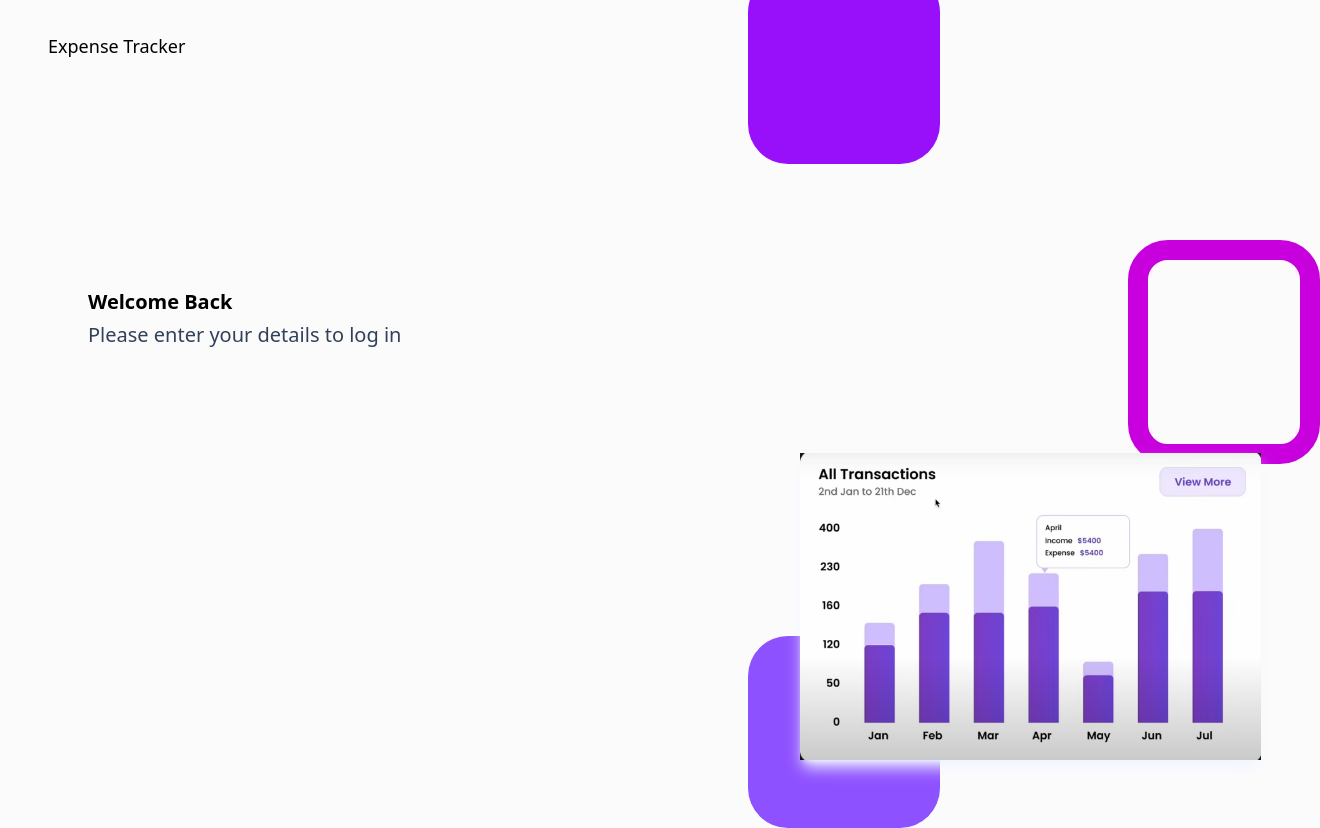
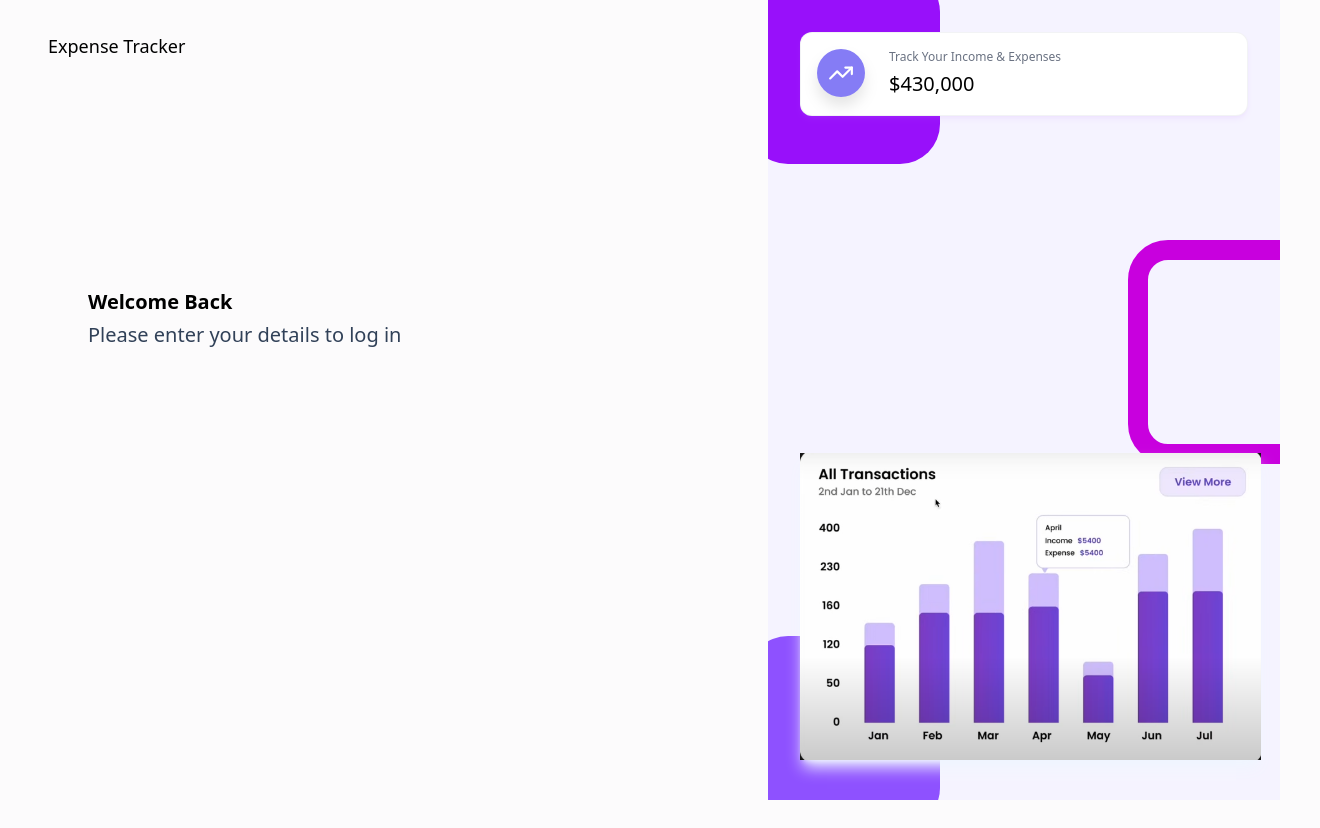
Before and after one commit to Shubham29768/expense-tracker, a React (Vite) app in the folder Frontend/expense-tracker/: page /login in a window 1280 px wide. Shown: the whole page, 1320 px wide, since content can reach past the window. After the commit the page ends 800 px from the top, so only its background shows below. Built offline with nearby package versions, Linux system fonts and the light colour scheme.

Commit message:
Login Right Side Complete

```diff
--- a/Frontend/expense-tracker/src/components/layouts/AuthLayout.jsx
+++ b/Frontend/expense-tracker/src/components/layouts/AuthLayout.jsx
@@ -1,5 +1,6 @@
 import React from 'react';
 import CARD_2 from "../../assets/image/card2.png";
+import { LuTrendingUp } from "react-icons/lu";
 
 const AuthLayout = ({children}) => {
   return <div className="flex">
@@ -8,7 +9,7 @@
        {children}
       </div>
 
-      <div className="hidden md:block w-[40vw] h-screen bg-voilet-50 bg-auth-bg-img bg-cover bg-no-repeat bg-center overflow-hodden p-8 relative">
+      <div className="hidden md:block w-[40vw] h-screen bg-violet-50 bg-auth-bg-img bg-cover bg-no-repeat bg-center overflow-hidden p-8 relative">
         <div className="w-48 h-48 rounded-[40px] bg-purple-600 absolute -top-7 -left-5"/>
         <div className="w-48 h-56 rounded-[40px] border-[20px] border-fuchsia-600 absolute top-[30%] -right-10"/>
         <div className="w-48 h-48 rounded-[40px] bg-violet-500 absolute -bottom-7 -left-5"/>
@@ -16,8 +17,15 @@
 
         <img
         src={CARD_2}
-        className="w-64 lg:w-[90%] absolute bottom-10 shadow-lg shadow-blue-50"
-        />
+        className="w-64 lg:w-[90%] absolute bottom-10 shadow-lg shadow-blue-50" />
+        <div className="grid grid-cols-1 z-20">
+          <StatsInfoCard
+            icon={<LuTrendingUp />}
+            label="Track Your Income & Expenses"
+            value="430,000"
+            color="bg-primary"
+          />
+        </div>
 
         </div>
 
@@ -26,3 +34,17 @@
 };
 
 export default AuthLayout;
+
+const StatsInfoCard = ({icon, label, value, color}) =>{
+  return <div className="flex gap-6 bg-white p-4 rounded-xl shadow-md shadow-purple-400/10 border border-gray-200/50 z-10">
+    <div
+       className={`w-12 h-12 flex items-center justify-center text-[26px] text-white ${color} rounded-full drop-shadow-xl`}
+       >
+        {icon}
+       </div>
+       <div>
+        <h6 className="text-xs text-gray-500 mb-1">{label}</h6>
+        <span className="text-[20px]">${value}</span>
+        </div>
+       </div>
+}
```
